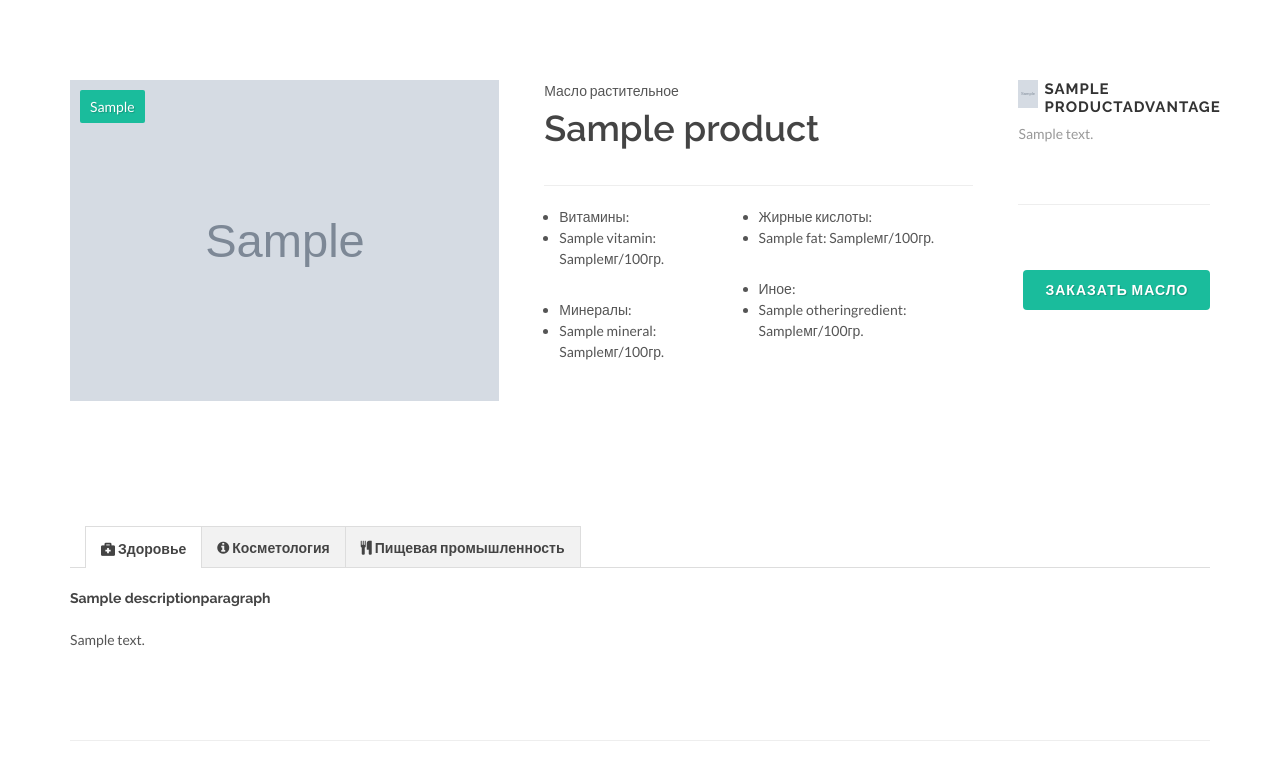
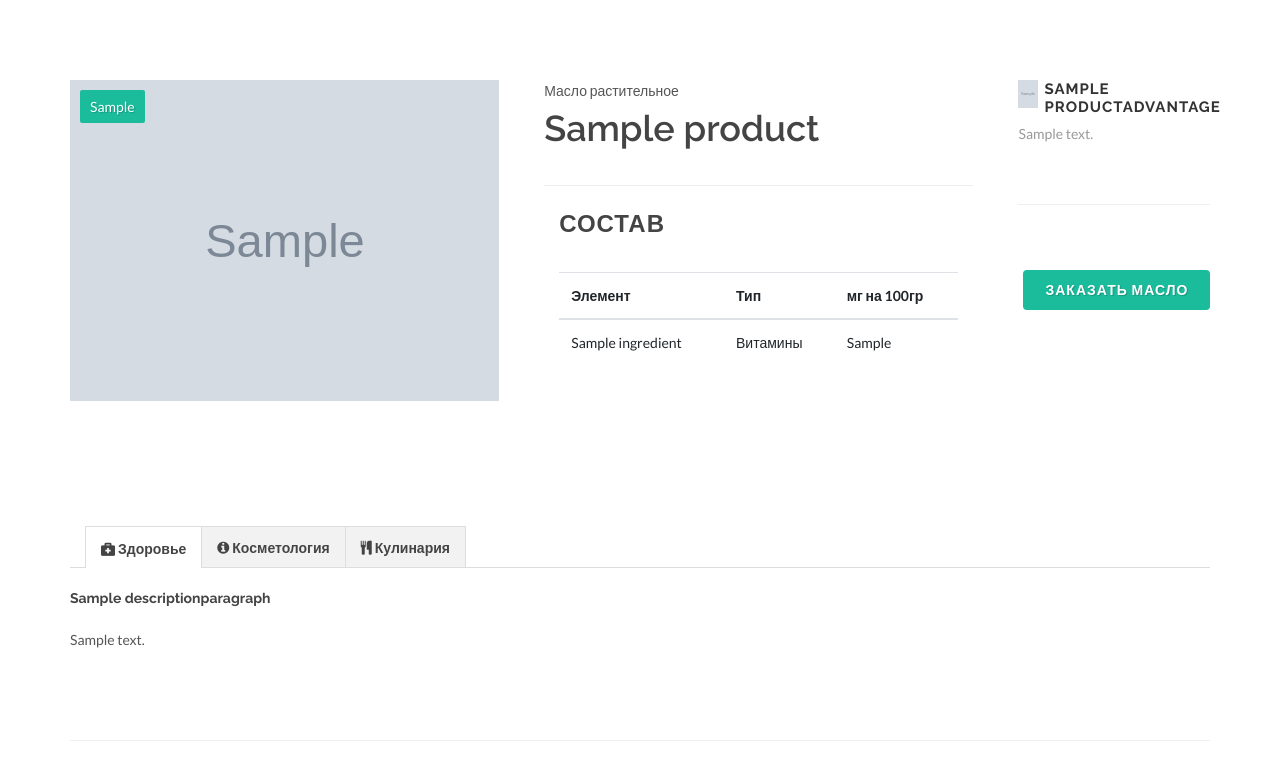
Before and after one commit to SultanNasyrovDeveloper/ansar, a Django app: template templates/catalog/detail.html in a window 1280 px wide. Shown: the part 100-866 px from the top of the page. Run offline with Django 3.2, Linux system fonts and the light colour scheme; tables that the repository leaves empty hold one stand-in row (values such as "Sample post"); the template is opened without the code that fills it: values that come from a table or form of the project are taken from there, most other values are stand-ins (such as "Sample title", 1, 10 or a date in 2020); grey boxes marked "Sample" are stand-in pictures; parts of the project's set-up code (start-up, migrations or seed data) failed here and were passed over; some libraries are stand-ins or nearby versions; some web fonts are replaced.

Commit message:
Add ingredients table

```diff
--- a/ansr/catalog/models.py
+++ b/ansr/catalog/models.py
@@ -30,41 +30,23 @@ class Product(models.Model):
 
 class Ingredient(models.Model):
     """ Базовый класс ингредиента продукта """
+    types = (
+        ('v', 'Витамины'),
+        ('m', 'Минералы'),
+        ('f', 'Жиры'),
+        ('o', 'Остальное')
+    )
+
+    product = models.ForeignKey(Product, on_delete=models.CASCADE, related_name='ingredients', verbose_name='Продукт')
     name = models.CharField(max_length=75, verbose_name='Название')
+    type = models.CharField(max_length=20, choices=types, verbose_name='Тип')
     amount = models.CharField(max_length=50, verbose_name='На 100гр.')
 
     class Meta:
-        abstract = True
         ordering = ('name', )
 
-
-class Vitamins(Ingredient):
-    product = models.ForeignKey(Product, on_delete=models.CASCADE, related_query_name='vitamins', verbose_name='Продукт')
-
     def __str__(self):
-        return self.name
-
-
-class Minerals(Ingredient):
-    product = models.ForeignKey(Product, on_delete=models.CASCADE, related_query_name='minerals', verbose_name='Продукт')
-    chemistry_name = models.CharField(max_length=20, verbose_name='Химическое название')
-
-    def __str__(self):
-        return self.name
-
-
-class Fat(Ingredient):
-    product = models.ForeignKey(Product, on_delete=models.CASCADE, related_query_name='fat', verbose_name='Продукт')
-
-    def __str__(self):
-        return self.name
-
-
-class OtherIngredient(Ingredient):
-    product = models.ForeignKey(Product, on_delete=models.CASCADE, related_query_name='other_ingr', verbose_name='Продукт')
-
-    def __str__(self):
-        return self.name
+        return 'Витамин: {}| Продукт: {}'.format(self.name, self.product.name)
 
 
 class ProductDescription(models.Model):
--- a/templates/catalog/detail.html
+++ b/templates/catalog/detail.html
@@ -43,35 +43,30 @@
                         <h1>{{ target.name }}</h1>
                     </header>
                     <div class="line"></div>
-                    <div class="container ingredients-container clearfix">
-                        <div class="ingr-column">
-                            <ul>
-                                <li class="ingr-table-header">Витамины:</li>
-                                {% for vitamin in target.vitamins_set.all %}
-                                    <li><span>{{ vitamin.name }}</span>: {{ vitamin.amount }}мг/100гр.</li>
-                                {% endfor %}
-                            </ul>
-                            <ul>
-                                <li class="ingr-table-header">Минералы:</li>
-                                {% for mineral in target.minerals_set.all %}
-                                    <li><span>{{ mineral.name }}</span>: {{ mineral.amount }}мг/100гр.</li>
-                                {% endfor %}
-                            </ul>
-                        </div>
-                        <div class="ingr-column">
-                            <ul>
-                                <li class="ingr-table-header">Жирные кислоты:</li>
-                                {% for fat in target.fat_set.all %}
-                                    <li><span>{{ fat.name }}</span>: {{ fat.amount }}мг/100гр.</li>
-                                {% endfor %}
-                            </ul>
-                            <ul>
-                                <li class="ingr-table-header">Иное:</li>
-                                {% for ingr in target.otheringredient_set.all %}
-                                    <li><span>{{ ingr.name }}</span>: {{ ingr.amount }}мг/100гр.</li>
-                                {% endfor %}
-                            </ul>
-                        </div>
+                    <div class="container clearfix">
+                        <header>
+                            <h3 class="h3-text">Состав</h3>
+                        </header>
+                            <table class="table table-hover">
+                                <thead>
+                                    <tr>
+                                        <th>Элемент</th>
+                                        <th>Тип</th>
+                                        <th>мг на 100гр</th>
+                                    </tr>
+                                </thead>
+                                <tbody>
+                                    {% for ingredient in target.ingredients.all %}
+                                        <tr>
+                                            <td>{{ ingredient.name }}</td>
+                                            <td>{{ ingredient.get_type_display }}</td>
+                                            <td>{{ ingredient.amount }}</td>
+                                        </tr>
+                                    {% endfor %}
+
+
+                                </tbody>
+                            </table>
 
                     </div>
                 </div>
@@ -97,7 +92,7 @@
                         <ul class="tab-nav clearfix">
                             <li><a href="#tabs-1"><i class="icon-briefcase-medical"></i><span class="d-none d-md-inline-block">Здоровье</span></a></li>
                             <li><a href="#tabs-2"><i class="icon-info-sign"></i><span class="d-none d-md-inline-block">Косметология</span></a></li>
-                            <li><a href="#tabs-3"><i class="icon-food2"></i><span class="d-none d-md-inline-block">Пищевая промышленность</span></a></li>
+                            <li><a href="#tabs-3"><i class="icon-food2"></i><span class="d-none d-md-inline-block">Кулинария</span></a></li>
                         </ul>
 
                         <div class="tab-container">
```
Also changed, not shown: ansr/catalog/admin.py (+4 -20 lines), ansr/catalog/migrations/0016_auto_20190521_1218.py (added).
